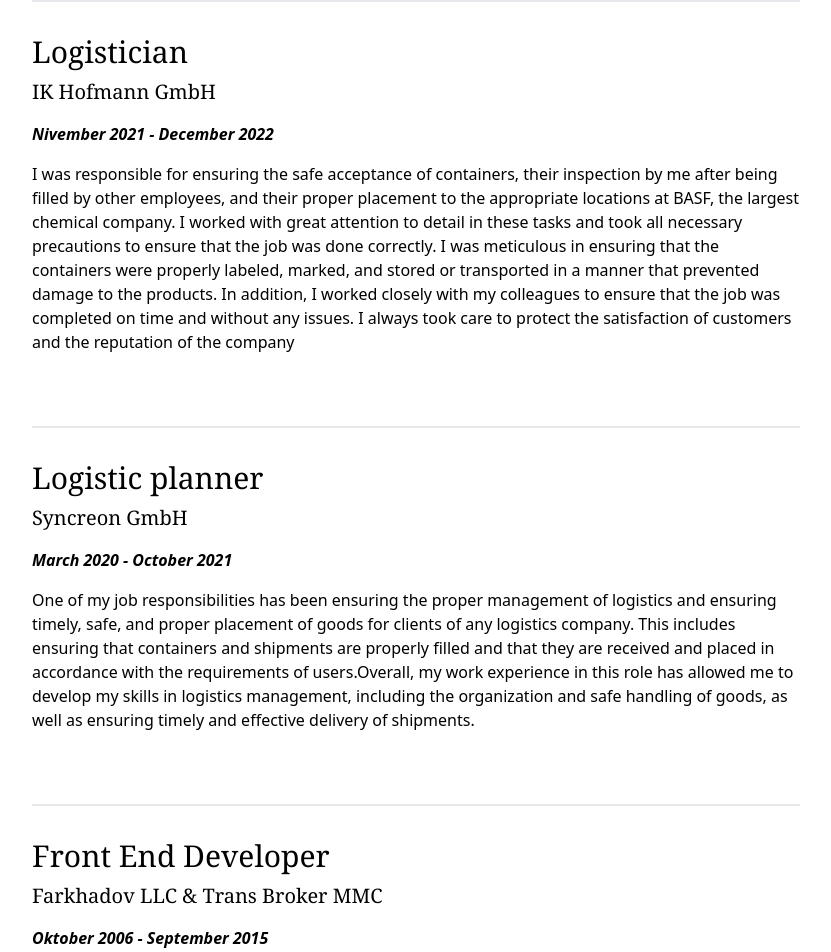
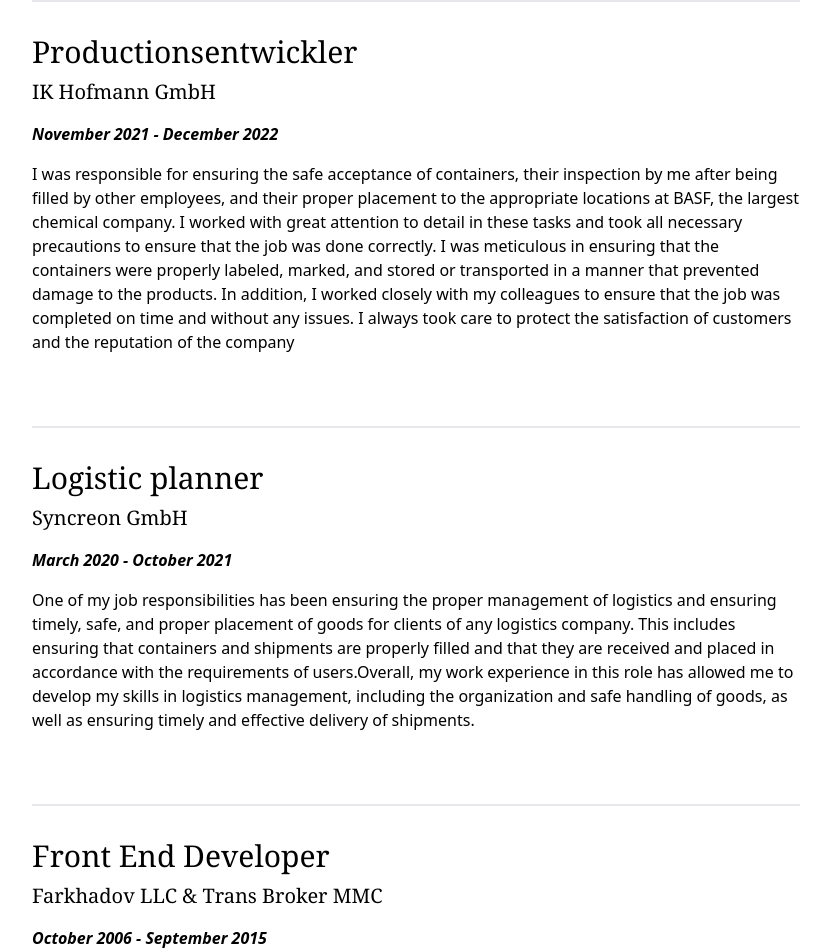
Before and after one commit to rizvan555/My_Portfolio, a React (Create React App) app: page / in a window 1280 px wide. Shown: the part 2800-3752 px from the top of the page, without its empty margins (224-1055 px from the left). Built offline with nearby package versions, Linux system fonts and the light colour scheme; the HTML template or start-up script is replaced by a standard one.

Commit message:
Update page4.tsx

```diff
--- a/src/pages/page4.tsx
+++ b/src/pages/page4.tsx
@@ -4,9 +4,9 @@ import 'animate.css/animate.min.css';
 function Page4() {
   const experiances = [
     {
-      title: 'Logistician',
+      title: 'Productionsentwickler',
       company: 'IK Hofmann GmbH',
-      date: 'Nivember 2021 -  December 2022',
+      date: 'November 2021 -  December 2022',
       contain:
         'I was responsible for ensuring the safe acceptance of containers, their inspection by me after being filled by other employees, and their proper placement to the appropriate locations at BASF, the largest chemical company. I worked with great attention to detail in these tasks and took all necessary precautions to ensure that the job was done correctly. I was meticulous in ensuring that the containers were properly labeled, marked, and stored or transported in a manner that prevented damage to the products.  In addition, I worked closely with my colleagues to ensure that the job was completed on time and without any issues. I always took care to protect the satisfaction of customers and the reputation of the company',
     },
@@ -20,7 +20,7 @@ function Page4() {
     {
       title: 'Front End Developer',
       company: 'Farkhadov LLC & Trans Broker MMC',
-      date: 'Oktober 2006 - September 2015',
+      date: 'October 2006 - September 2015',
       contain:
         'During my tenure from 2006 to 2015, I had the opportunity to work as a Frontend Developer in various joint projects with Farkhadov LLC and Transbroker LLC. My role involved utilizing my expertise in HTML, CSS, JavaScript, and MySQL that I had acquired during my university studies. I was able to further develop these skills in a professional setting, working on diverse projects.As part of my responsibilities, I was responsible for monitoring the websites of various government agencies and private companies. This included ensuring the proper functioning of webpages, as well as managing and organizing the necessary data. I was also tasked with updating outdated information with the latest data to ensure that users had access to the most up-to-date information.Overall, my experience working in this role allowed me to hone my technical skills, learn to work collaboratively with colleagues, and develop an understanding of how to manage and maintain websites effectively.',
     },
```
